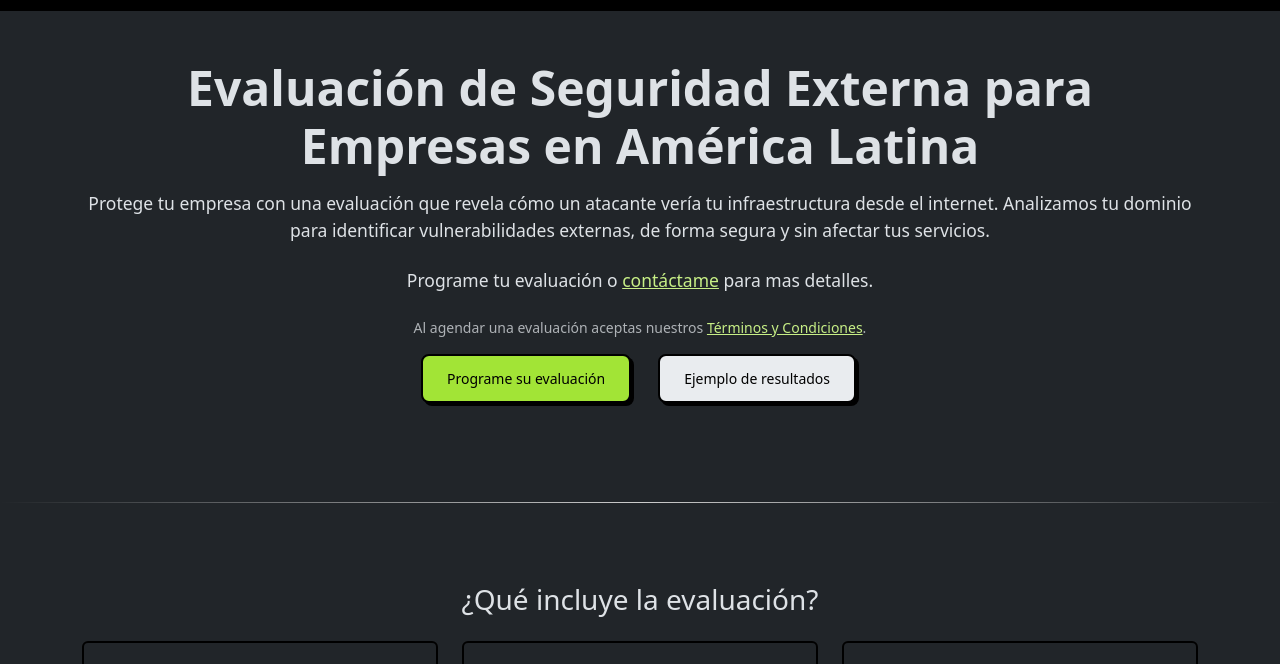
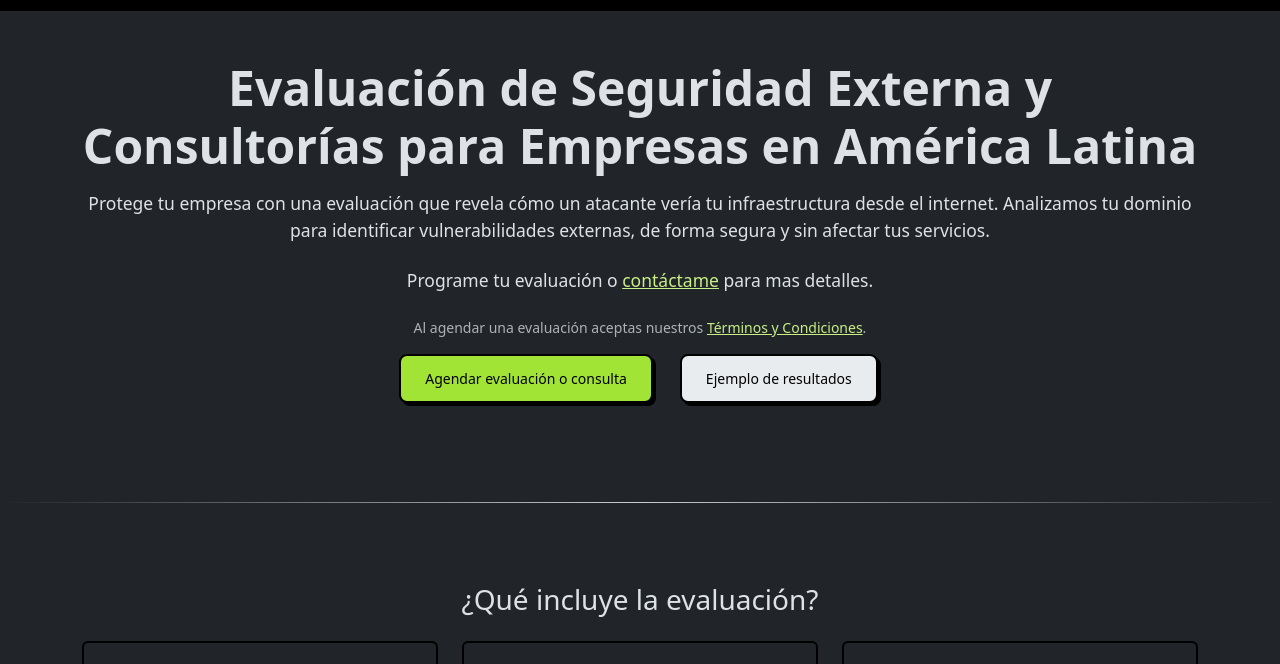
Before and after one commit to jorgesoft/jorgesilva-pro-v2, a Gatsby site: page /servicios-latam in a window 1280 px wide. Shown: the part 59-723 px from the top of the page. Built offline with nearby package versions, Linux system fonts and the light colour scheme; Gatsby itself is replaced by a stand-in of ours.

Commit message:
Small changes on services page

```diff
--- a/src/components/serviciosLatam/HeroSeguridad.jsx
+++ b/src/components/serviciosLatam/HeroSeguridad.jsx
@@ -3,9 +3,9 @@ import React from "react";
 const HeroSeguridad = () => (
   <section className="py-5">
     <div className="container text-center">
-      <h1 className="display-5 fw-bold">
-        Evaluación de Seguridad Externa para Empresas en América Latina
-      </h1>
+      <h2 className="display-5 fw-bold">
+        Evaluación de Seguridad Externa y Consultorías para Empresas en América Latina
+      </h2>
       <p className="lead mt-3 mb-4">
         Protege tu empresa con una evaluación que revela cómo un atacante vería
         tu infraestructura desde el internet. Analizamos tu dominio para identificar vulnerabilidades externas, de forma segura y sin afectar tus servicios.
@@ -29,7 +29,7 @@ const HeroSeguridad = () => (
           target="_blank"
           className="btn btn-primary btn-lg px-4 me-sm-3"
         >
-          Programe su evaluación
+          Agendar evaluación o consulta
         </a>
         <a
           href="https://jorgecarrilloitgmail-my.sharepoint.com/:f:/g/personal/contact_jorgesilva_pro/Eh1lTWG6PVpKjOapbOYYy1QB-cwMGYvDaBOAMf1X21ia7w?e=Wte4Ov"
--- a/src/components/serviciosLatam/TerminosBanner.jsx
+++ b/src/components/serviciosLatam/TerminosBanner.jsx
@@ -22,7 +22,7 @@ const TerminosBanner = () => (
           target="_blank"
           className="btn btn-primary btn-lg"
         >
-          Programe su evaluación
+          Agendar evaluación o consulta
         </a>
       </div>
     </section>
```
